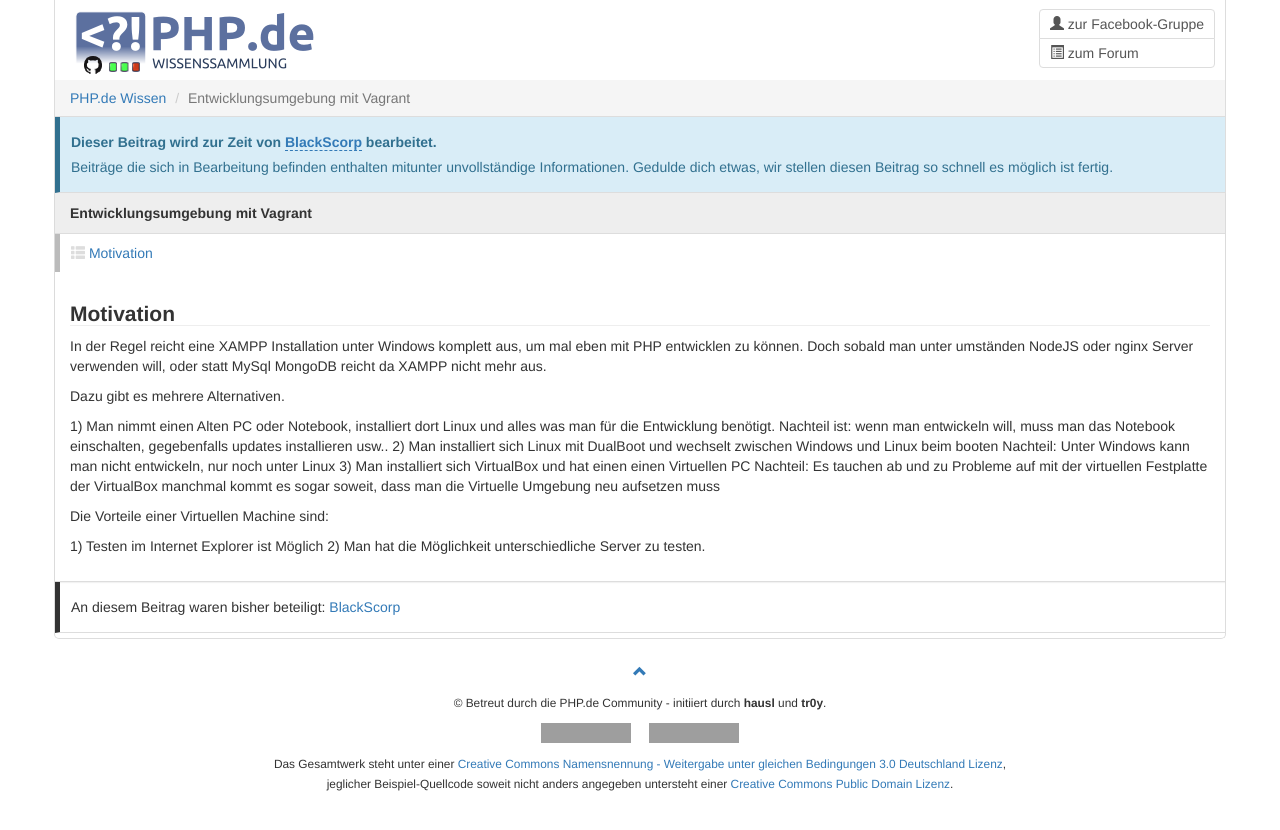
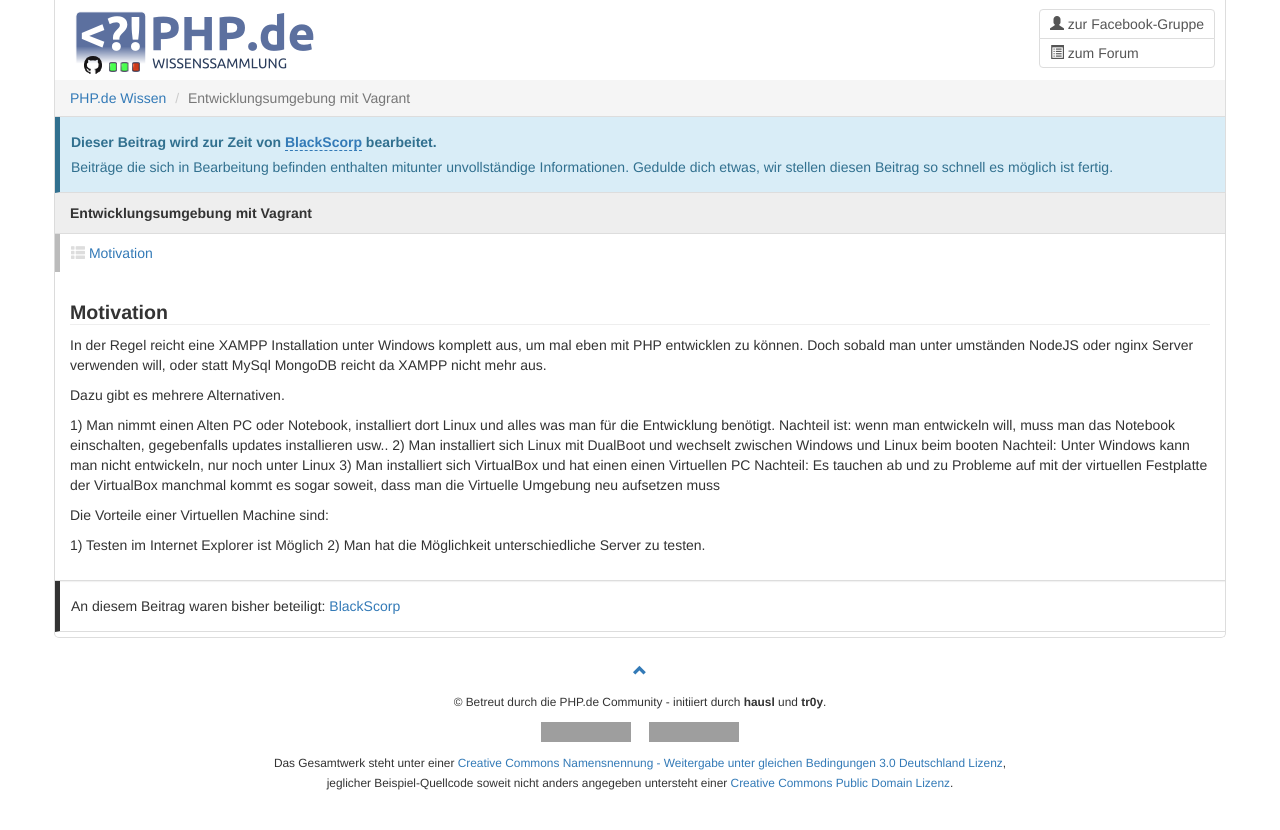
Before and after one commit to php-de/php-de.github.io, a Jekyll site: the page built from dev-enviroment/vagrant.md, in a window 1280 px wide. Shown: the top 830 px of the page. Built offline with Jekyll 4.4.1, drawn with Linux system fonts in a browser that asks for light colours; nearby versions of some CDN libraries; grey boxes are pictures that could not be loaded.

Commit message:
css update

```diff
--- a/assets/css/general.css
+++ b/assets/css/general.css
@@ -125,17 +125,17 @@
     }
 
     #guide h1 {
-        font-size:2.4em !important;
+        font-size:1.8em !important;
         font-weight:bold;
     }
 
     #guide h2 {
-        font-size:2em !important;
+        font-size:1.6em !important;
         font-weight:bold;
     }
 
     #guide h3 {
-        font-size:1.5em !important;
+        font-size:1.4em !important;
         font-weight:bold;
     }
 
```
